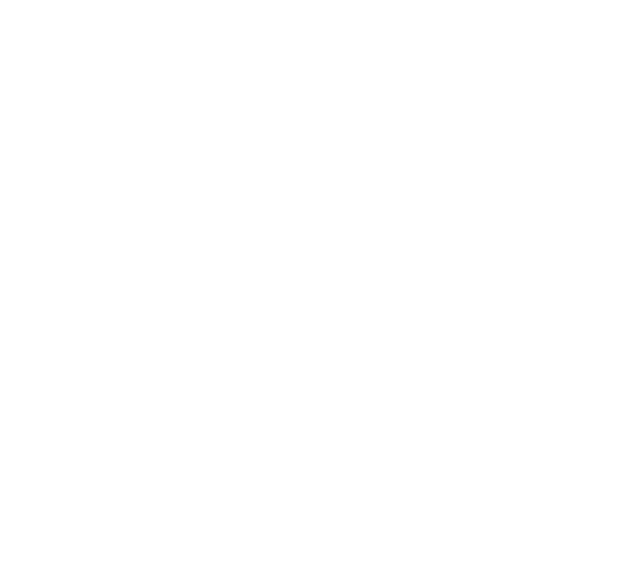
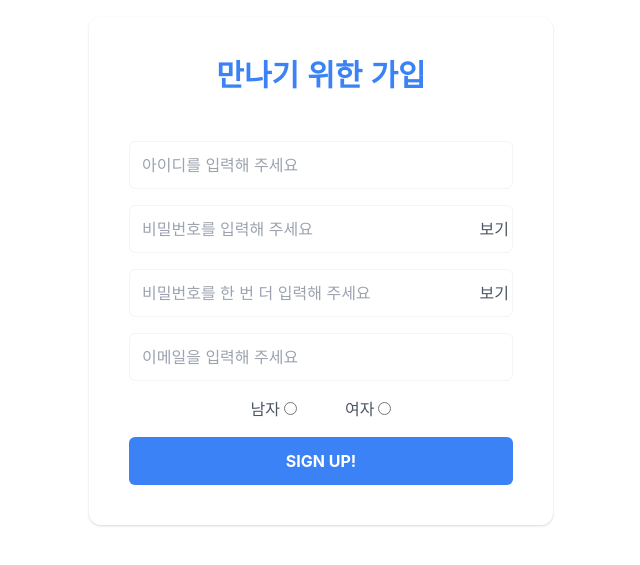
Before and after one commit to leezu2020/manna-frontend, a Nuxt app: page /join in a window 1280 px wide. Before the commit this address had no page. Shown: the part 143-708 px from the top of the page, without its empty margins (319-959 px from the left). Built offline with nearby package versions, Linux system fonts and the light colour scheme.

Commit message:
회원가입 화면 구현

```diff
--- a/package.json
+++ b/package.json
@@ -12,7 +12,8 @@
   },
   "dependencies": {
     "core-js": "^3.9.1",
-    "nuxt": "^2.15.3"
+    "nuxt": "^2.15.3",
+    "vue-template-compiler": "^2.6.12"
   },
   "devDependencies": {
     "@nuxt/types": "^2.15.3",
--- /dev/null
+++ b/pages/join.vue
@@ -0,0 +1,48 @@
+<template>
+  <div class="w-screen h-auto bg-white">
+      <div class="block container w-full max-w-sm box-content p-10 m-40 h-auto mx-auto rounded-xl text-center shadow">
+            <h1 class="block mb-12 text-3xl font-bold text-blue-500 antialiased">만나기 위한 가입</h1>
+            <form class="space-y-4 font-normal font-normal text-gray-600">
+                <input type="text" placeholder="아이디를 입력해 주세요" class="block w-full h-12 pl-3 border border-gray-100 rounded-md hover:border-transparent hover:shadow-xl focus:border-blue-100">
+                <div class="relative">
+                    <input type="password" placeholder="비밀번호를 입력해 주세요" class="block w-full h-12 pl-3 border border-gray-100 rounded-md hover:border-transparent hover:shadow-xl focus:border-blue-400">
+                    <i v-on:click="pwdUnlock" class="pwdBtn absolute top-3 right-1">보기</i>
+                </div>
+                <div class="relative">
+                    <input type="password" placeholder="비밀번호를 한 번 더 입력해 주세요" class="block w-full h-12 pl-3 border border-gray-100 rounded-md hover:border-transparent hover:shadow-xl focus:border-blue-400">
+                    <i v-on:click="pwdUnlock" class="pwdBtn absolute top-3 right-1">보기</i>
+                </div>
+                <input type="email" placeholder="이메일을 입력해 주세요" class="block w-full h-12 pl-3 border border-gray-100 rounded-md hover:border-transparent hover:shadow-xl focus:border-blue-400">
+                <fieldset class="block inline-flex">
+                    <div class="flex-1 inline-gird grid-cols-02 gap-x-4 mr-12">
+                        <label for="male" class="mr-1">남자</label>
+                        <input type="radio" id="man" name="sex" value="man" class="cursor-pointer transform delay-75 hover:scale-125">
+                    </div>
+                    <div class="flex-2 inline-gird grid-cols-02 gap-x-4">
+                        <label for="female" class="mr-1">여자</label>
+                        <input type="radio" id="female" name="sex" value="woman" class="cursor-pointer transform delay-75 hover:scale-125">
+                    </div>
+                </fieldset>
+                <button type="submit" class="block w-full text-center h-12 rounded-md bg-blue-500 text-white font-bold tracking-widset hover:bg-blue-600 hover:shadow">SIGN UP!</button>
+        </form>
+      </div>
+  </div>
+</template>
+
+<script>
+export default {
+  name: 'join',
+  methods: {
+      pwdUnlock : function(event){
+        const password = event.target.previousElementSibling;
+        const isLocked = password.type === 'password'? true : false;
+        if(isLocked) password.type = 'text';
+        else password.type = 'password';
+      }
+  }
+}
+</script>
+
+<style scoped>
+
+</style>
```
Also changed, not shown: 2 other files (tests, documents, lock files or other folders).
